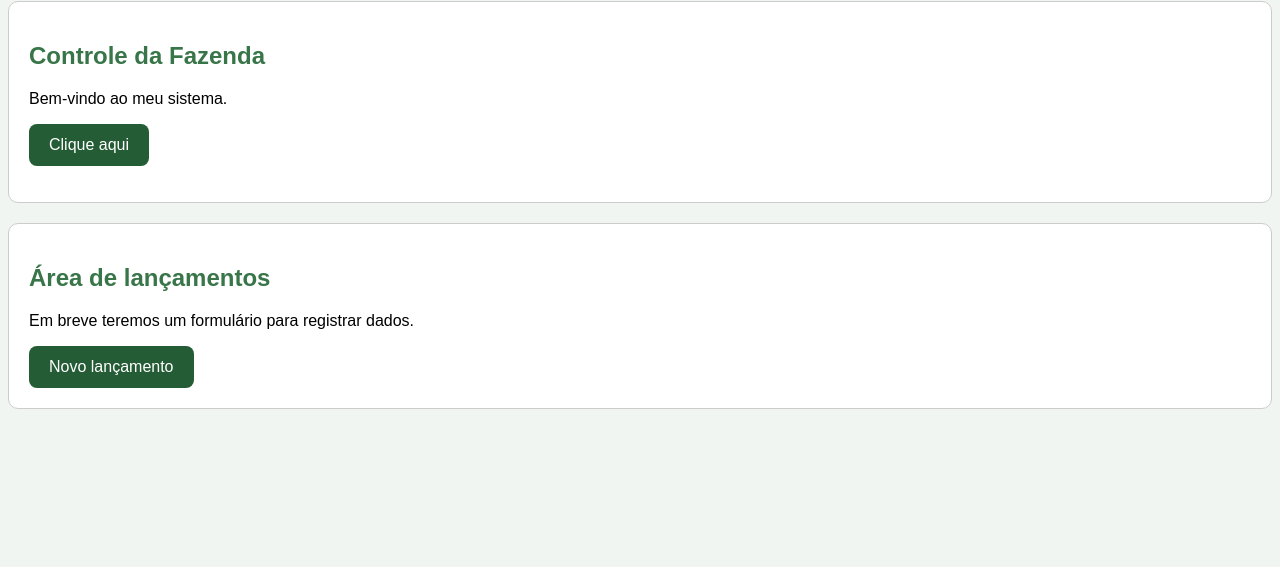
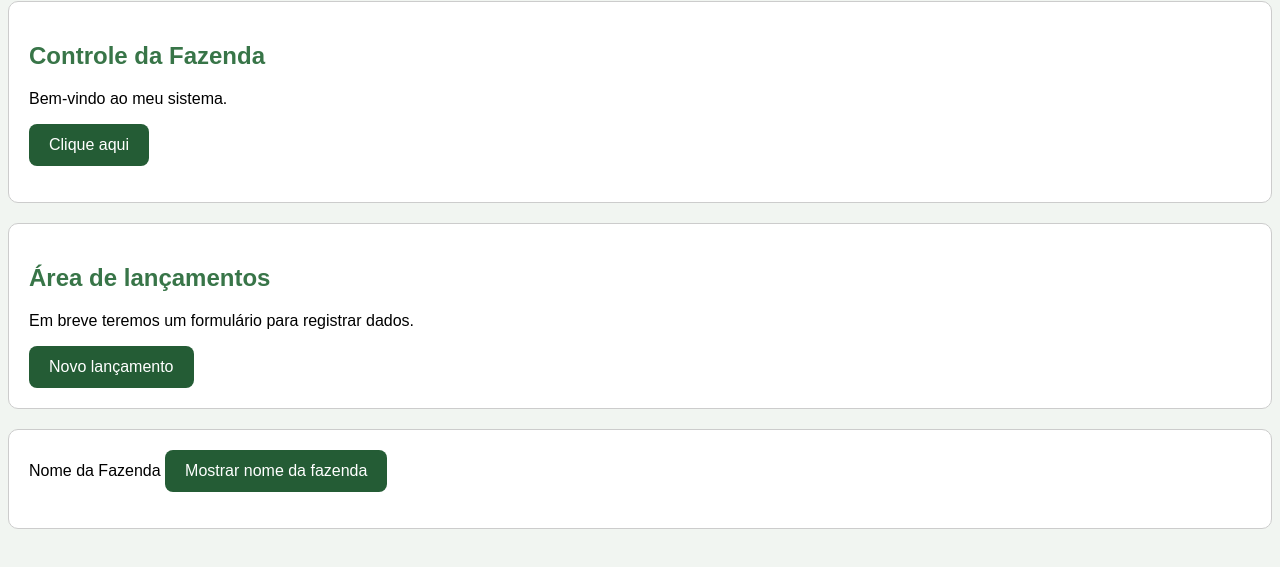
Before and after one commit to Cristianoglopes/aprendendo-programacao, a plain HTML site: page index.html in a window 1280 px wide. Shown: the part 79-646 px from the top of the page. Drawn offline with Linux system fonts and the light colour scheme.

Commit message:
Add farm name display section with button
Added a new section to display the farm name with a button.

```diff
--- a/index.html
+++ b/index.html
@@ -64,6 +64,17 @@
         <button class="botao">Novo lançamento</button>
     </div>
 
+    <div class="caixa".
+        <h2>Nome da Fazenda</h2>
+
+        <button class="botao"
+    onclick="mostrarNome()">
+            Mostrar nome da fazenda
+        </button>
+
+        <p id="resultado"></p>
+    </div>
+
     <script>
         function mostrarMensagem(){
 document.getElementById("mensagem").innerText = "Funcionou! Aprendi a criar uma função!";
```
